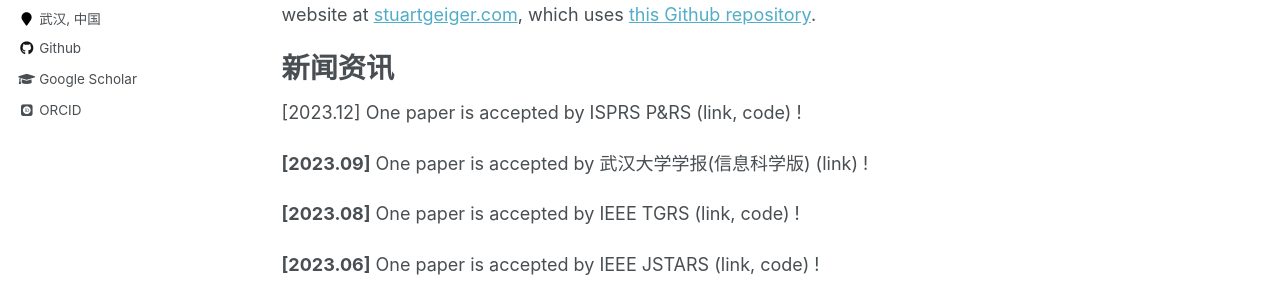
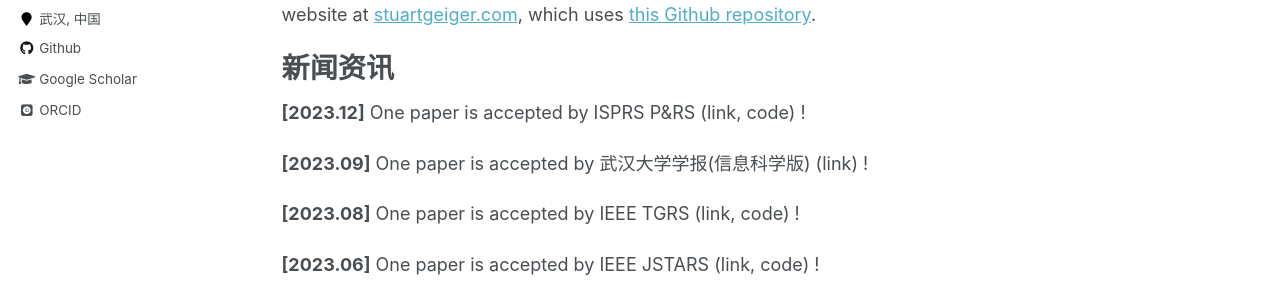
Before and after one commit to lirxairs/lirxairs.github.io, a Jekyll site: the page built from _pages/about.md, in a window 1280 px wide and 900 px high. Shown: the part 402-696 px from the top of the window. Built offline with Jekyll 4.4.1, drawn with Linux system fonts in a browser that asks for light colours; some web fonts are replaced.

```diff
--- a/_pages/about.md
+++ b/_pages/about.md
@@ -12,7 +12,7 @@ This is the front page of a website that is powered by the [academicpages templa
 
 **新闻资讯**
 ======
-[2023.12] One paper is accepted by ISPRS P&RS (link, code) !
+**[2023.12]** One paper is accepted by ISPRS P&RS (link, code) !
 
 **[2023.09]** One paper is accepted by 武汉大学学报(信息科学版) (link) !
 
```
